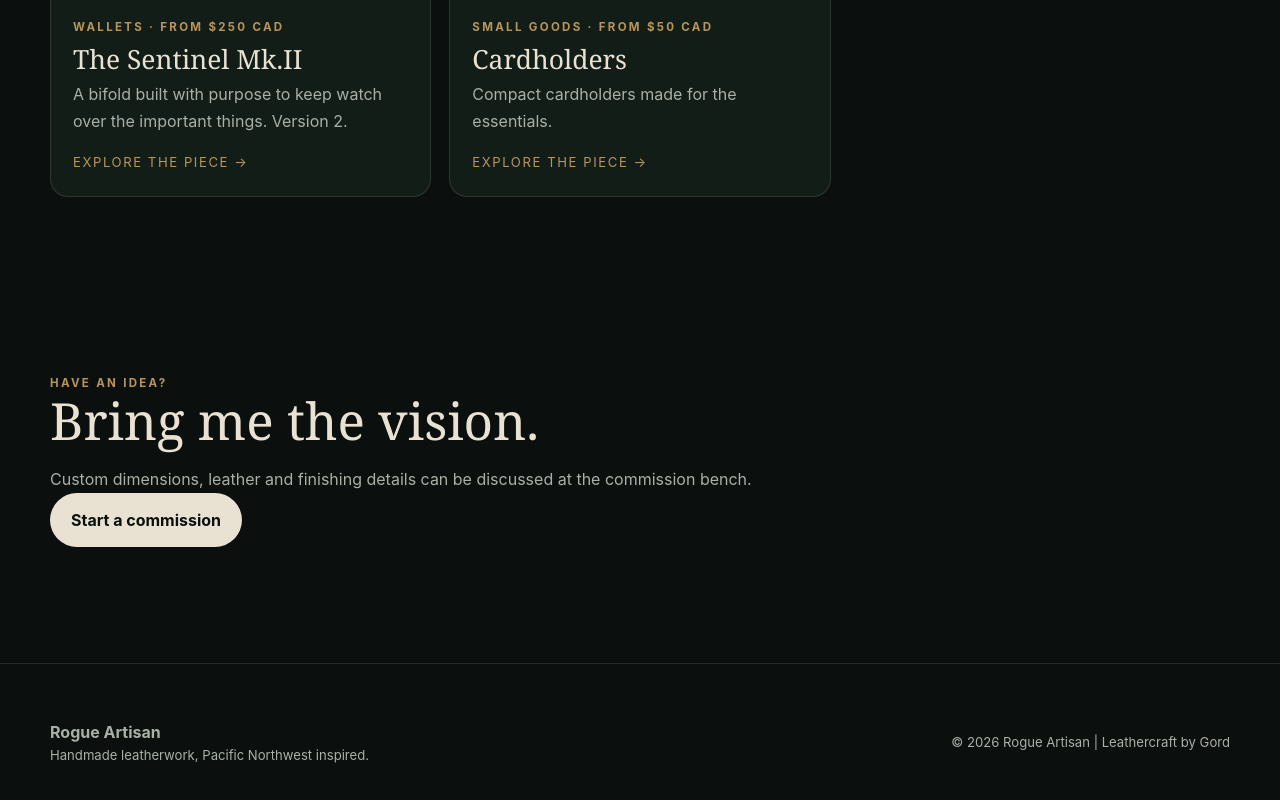
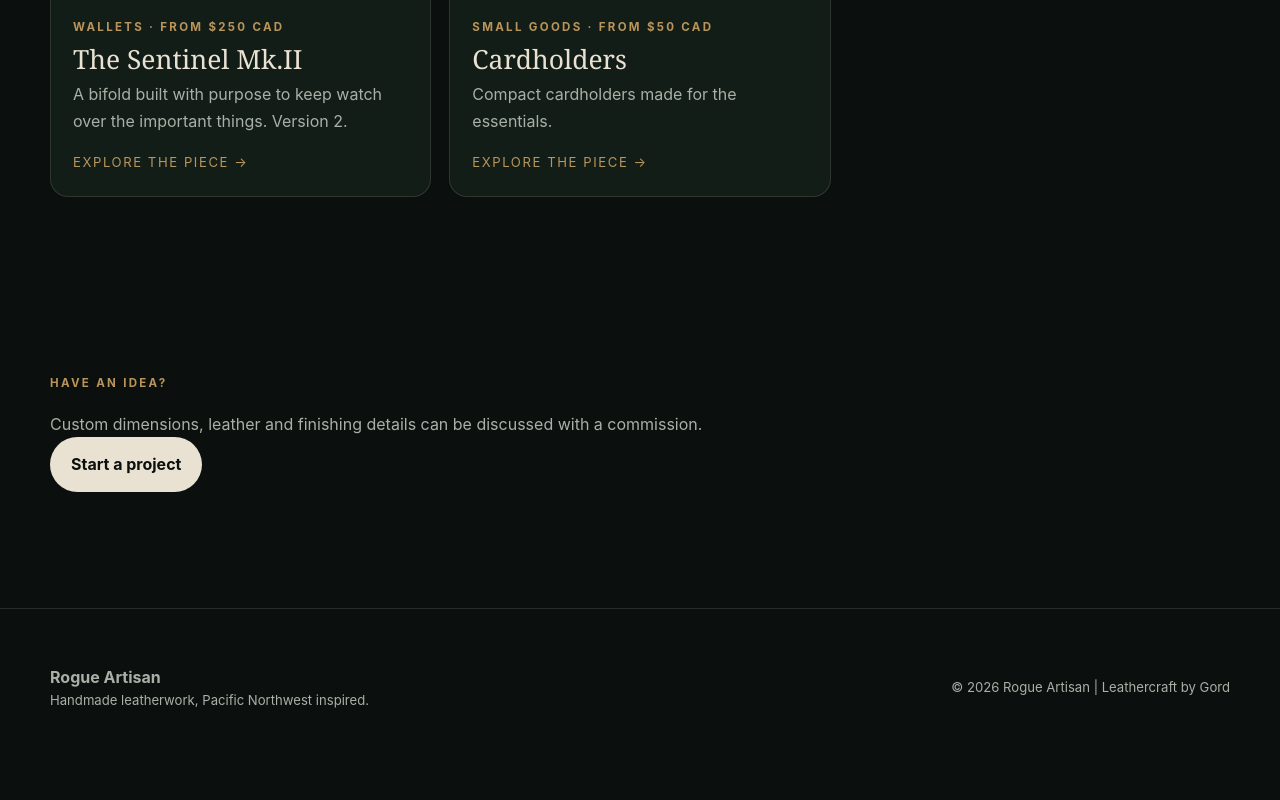
Before and after one commit to milkywayga/RogueArtisan2, a plain HTML site: page catalogue.html in a window 1280 px wide. Shown: the part 2258-3058 px from the top of the page. After the commit the page ends 3005 px from the top, so only its background shows below. Drawn offline with Linux system fonts and the light colour scheme.

Commit message:
Update catalogue.html

```diff
--- a/catalogue.html
+++ b/catalogue.html
@@ -25,5 +25,5 @@
 </div>
 <p class="catalogue-result-count" data-catalogue-count aria-live="polite">Showing all pieces</p>
 <div class="product-grid" data-catalogue-grid></div></div></section>
-<section class="section-tight"><div class="container"><div class="section-head"><div><div class="eyebrow">Have an idea?</div><h2>Bring me the vision.</h2><p>Custom dimensions, leather and finishing details can be discussed at the commission bench.</p><a class="btn btn-primary" href="commissions.html">Start a commission</a></div></div></div></section></main>
+<section class="section-tight"><div class="container"><div class="section-head"><div><div class="eyebrow">Have an idea?</div><h2></h2></h2><p>Custom dimensions, leather and finishing details can be discussed with a commission.</p><a class="btn btn-primary" href="commissions.html">Start a project</a></div></div></div></section></main>
 <footer class="footer"><div class="container footer-row"><div><strong>Rogue Artisan</strong><div class="small">Handmade leatherwork, Pacific Northwest inspired.</div></div><div class="small">© 2026 Rogue Artisan | Leathercraft by Gord</div></div></footer><script src="products.js"></script><script src="script.js"></script></body></html>
```
